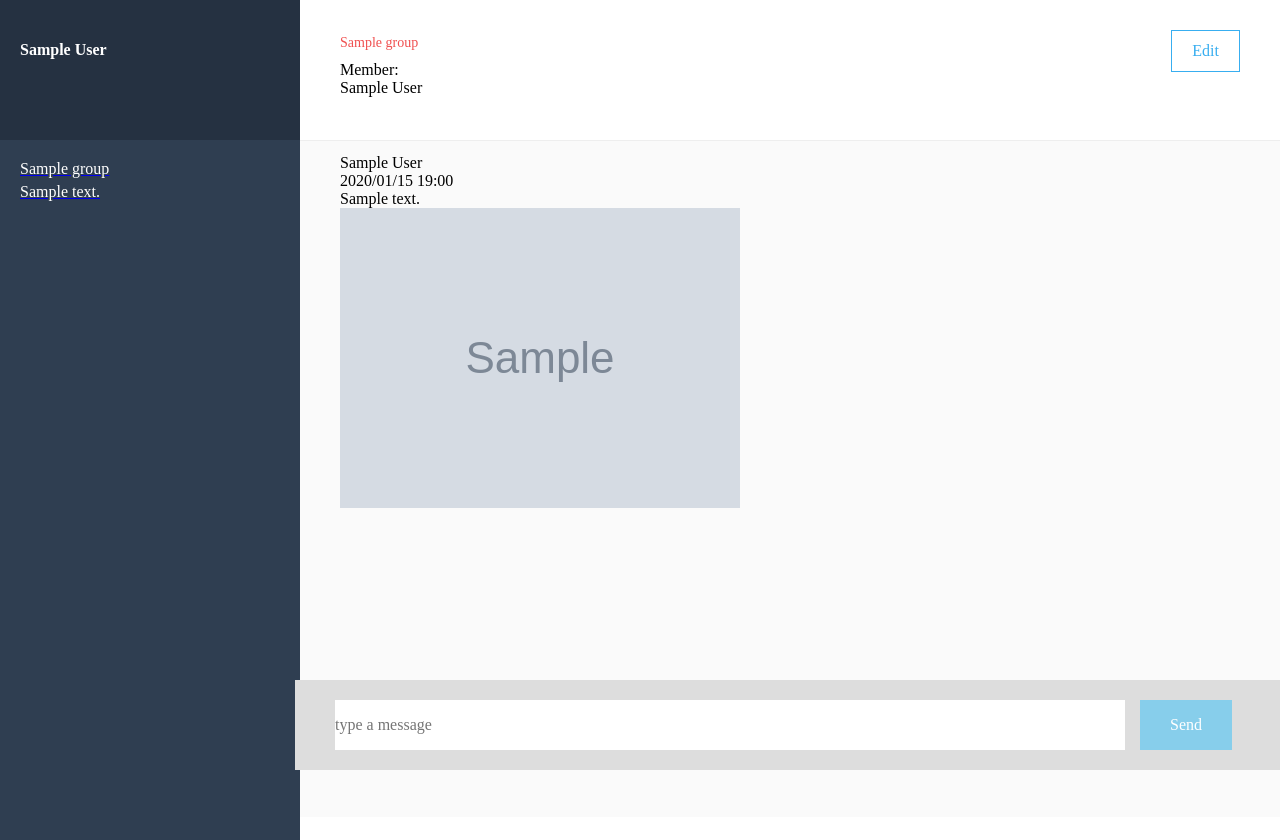
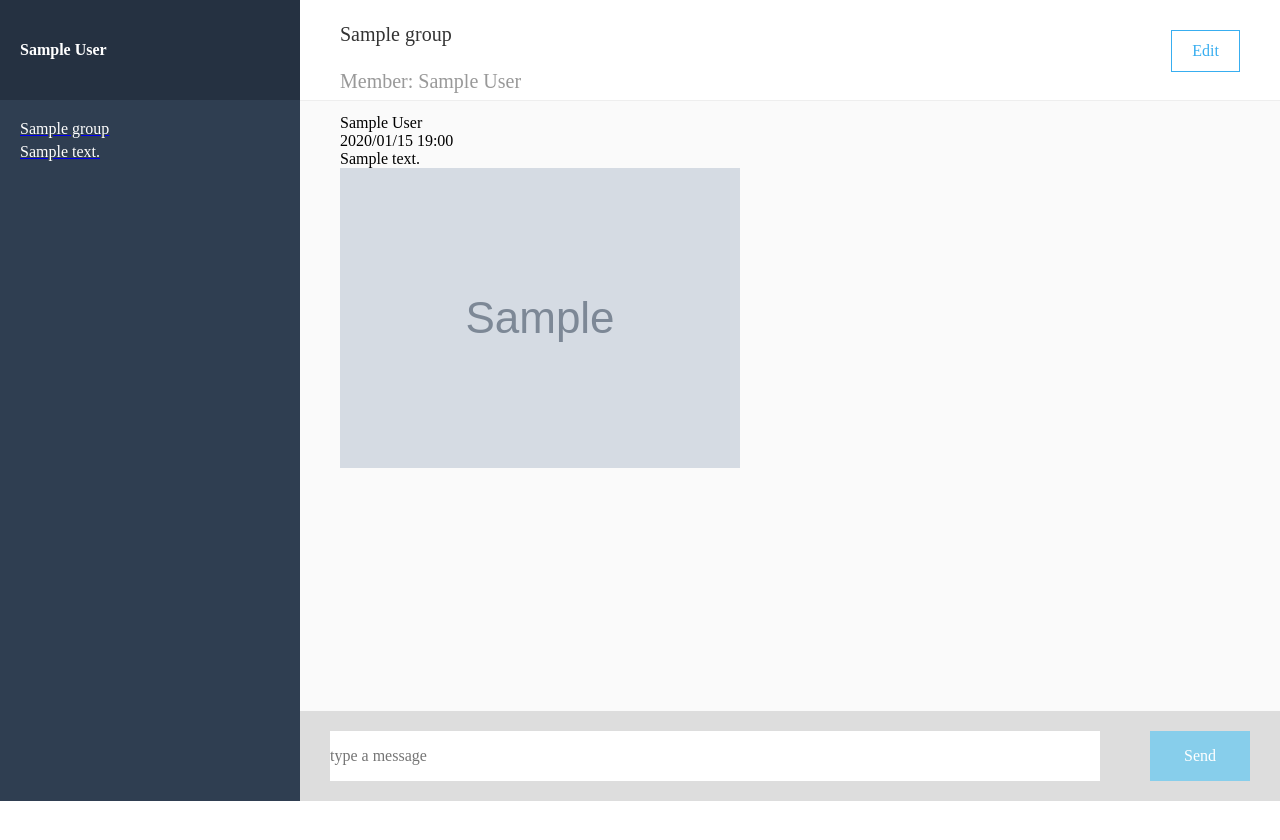
Before and after one commit to shiro1976426/chat-space, a Rails app: page /groups/1/messages in a window 1280 px wide. After the commit the page ends 801 px from the top, so only its background shows below. Run offline with Rails 7, Linux system fonts and the light colour scheme; a user stored in the database is signed in; tables that the repository leaves empty hold one stand-in row (values such as "Sample post"); grey boxes marked "Sample" are stand-in pictures; style sheets or scripts are compiled from the project's sources; some libraries are stand-ins or nearby versions.

Commit message:
11271000

```diff
--- a/app/assets/javascripts/message.js
+++ b/app/assets/javascripts/message.js
@@ -39,6 +39,7 @@ $(function(){
       $('.messages').append(html);
       $('.new_message')[0].reset();
       $('.messages').animate({scrollTop:$('.messages')[0].scrollHeight})
+      $(".form__submit").prop("disabled",false);
     })
 
     .fail(function(){
--- a/app/assets/stylesheets/modules/_chat.scss
+++ b/app/assets/stylesheets/modules/_chat.scss
@@ -1,8 +1,10 @@
 .chat {
-  width: calc(100% - 300px);
+  height: calc(100% - 140px);
+
   .header {
     box-sizing: border-box;
-    height: 140px;
+    height: 100px;
+    background-color:#2f3e51;
     padding: 0 40px;
 
     .left-header {
@@ -25,14 +27,14 @@
     }
     .right-header {
       border: 1px solid $light_blue;
-      color: lightblue;
+      color: skyblue;
       float: right;
       height: 40px;
       line-height: 40px;
       margin-top: 28px;
       padding: 0 20px;
       &__button {
-        color: lightblue;
+        color: skyblue;
         text-decoration: none;
       }
     }
--- a/app/assets/stylesheets/modules/_flash.scss
+++ b/app/assets/stylesheets/modules/_flash.scss
@@ -1,13 +1,13 @@
 .notification {
   .notice {
-    background-color: $light_blue;
-    color: $white;
+    background-color: lightblue;
+    color: white;
     text-align: center;
   }
 
   .alert {
-    background-color: $alert_orange;
-    color: $white;
+    background-color:orange;
+    color: white;
     text-align: center;
   }
 }
--- a/app/assets/stylesheets/modules/_group.scss
+++ b/app/assets/stylesheets/modules/_group.scss
@@ -1,26 +1,26 @@
-h1 {
-  letter-spacing: 2px;
-  font-size: 24px;
-  font-weight: bold;
-  text-align: center;
-}
-h2 {
-  margin-bottom: 10px;
-  color: #f05050;
-  font-size: 14px;
-}
+// h1 {
+//   letter-spacing: 2px;
+//   font-size: 24px;
+//   font-weight: bold;
+//   text-align: center;
+// }
+// h2 {
+//   margin-bottom: 10px;
+//   color: #f05050;
+//   font-size: 14px;
+// }
 
-ul {
-  margin: 0;
-  padding: 0;
-  list-style: none;
-}
+// ul {
+//   margin: 0;
+//   padding: 0;
+//   list-style: none;
+// }
 
-li {
-  margin: 0;
-  padding: 0;
-  font-size: 13px;
-}
+// li {
+//   margin: 0;
+//   padding: 0;
+//   font-size: 13px;
+// }
 
 
 
--- a/app/assets/stylesheets/modules/_side_bar.scss
+++ b/app/assets/stylesheets/modules/_side_bar.scss
@@ -3,9 +3,11 @@
   box-sizing: border-box;
   color: white;
   width: 300px;
+  // height:100vh;
+
   .header {
     background-color: #253141;
-    height: 140px;
+    height: 100px;
     line-height: 100px;
     padding: 0 20px;
     &__name {
@@ -20,15 +22,15 @@
         display: inline-block;
       }
       .icon {
-        color: $white;
+        color: white;
         // font-size: $side_header_font;
       }
     }
   }
 
   .groups {
-    // background-color: #2f3e51;
-    height: calc(100vh - 100px);
+    background-color: #2f3e51;
+    // height: calc(100vh - 140px);
     padding: 0 20px;
     .group {
       box-sizing: border-box;
--- a/app/assets/stylesheets/styles.scss
+++ b/app/assets/stylesheets/styles.scss
@@ -1,19 +1,22 @@
 .wrapper{
   display: flex;
+  box-sizing: border-box;
 
   .chat-side{
     width: 300px;
+    // height: 100vh;
     box-sizing: border-box;
 
     .side-header{
       background-color: #253141;
-      height: 140px;
+      height: 100px;
+      box-sizing: border-box;
       align-items: center;
       padding: 0 20px;
 
       &__box{
         color: #fafafa;
-        display: flex;
+        // display: flex;
         justify-content: space-between;
         box-sizing: border-box;
         font-weight: bold;
@@ -58,7 +61,8 @@
     }
 
     .groups{
-      height: calc(100vh );
+      // height: calc(100vh - 140px);
+      box-sizing: border-box;
       background-color:#2f3e51;
       padding: 20px 20px 0;
 
@@ -86,30 +90,33 @@
 
   .chat-main{
     width: calc(100vw - 300px);
-    // float: left;
+    // height: 100vh;
 
     .main-header{
-      height: 140px;
+      height: 100px;
       padding: 0 40px;
       display: flex;
       justify-content: space-between;
       border-bottom: solid 1px #eee;
 
-      &__left-box{margin-top: 35px;}
+      &__left-box{
+        margin-top: 23px;
 
         &__current-group{
           height: 40px;
           font-size:20px;
           color: #333;
-          margin-bottom: 15px;
+          margin-bottom: 7px;
           }
 
         &__member-list{
           display: flex;
-          font-size: 12px;
-          color: #999999;}
-
-        &__member-list__member{ }
+          flex-direction: row;
+          font-size: 20px;
+          color: #999999;
+          .member{padding:0 5px;}
+        }
+      }
 
       &__edit-btn{
         height: 40px;
@@ -124,7 +131,7 @@
     }
 
     .messages{
-    height: calc(100vh - 150px);
+    height: calc(100vh - 216px);
     padding: 13px 40px;
     background-color: #fafafa;
     overflow: scroll;
@@ -151,16 +158,18 @@
       background-color: #DDDDDD;
       box-sizing: border-box;
       height: 90px;
-      width:100%;
-      padding: 20px 50px 20px 40px;
-      position: fixed;
-      top: 680px; left: 295px;
+      width:calc(100vw - 300px);
+      padding: 20px 30px 20px 30px;
+      margin-bottom: 0 ;
+      box-sizing: border-box;
+      // position: fixed;
+      // top: 680px; left: 295px;
 
       &__message {
         border: none;
         float: left;
         height: 50px;
-        width: calc(100vw - 500px);
+        width: calc(100vw - 520px);
       }
       &__mask {
         background-color: white;
@@ -183,11 +192,14 @@
         float: right;
         font-size: 16px;
         height: 50px;
-        margin-left: 15px;
-        padding: 0 30px;
+        width:100px;
+        margin-left: 50px;
+        padding: 0 auto;
+        margin: 0 auto;
         cursor:pointer;
-        position:fixed;
-        top: 700px;}
+        // position:fixed;
+        // top: 700px;
+      }
     }
   }
 
```
